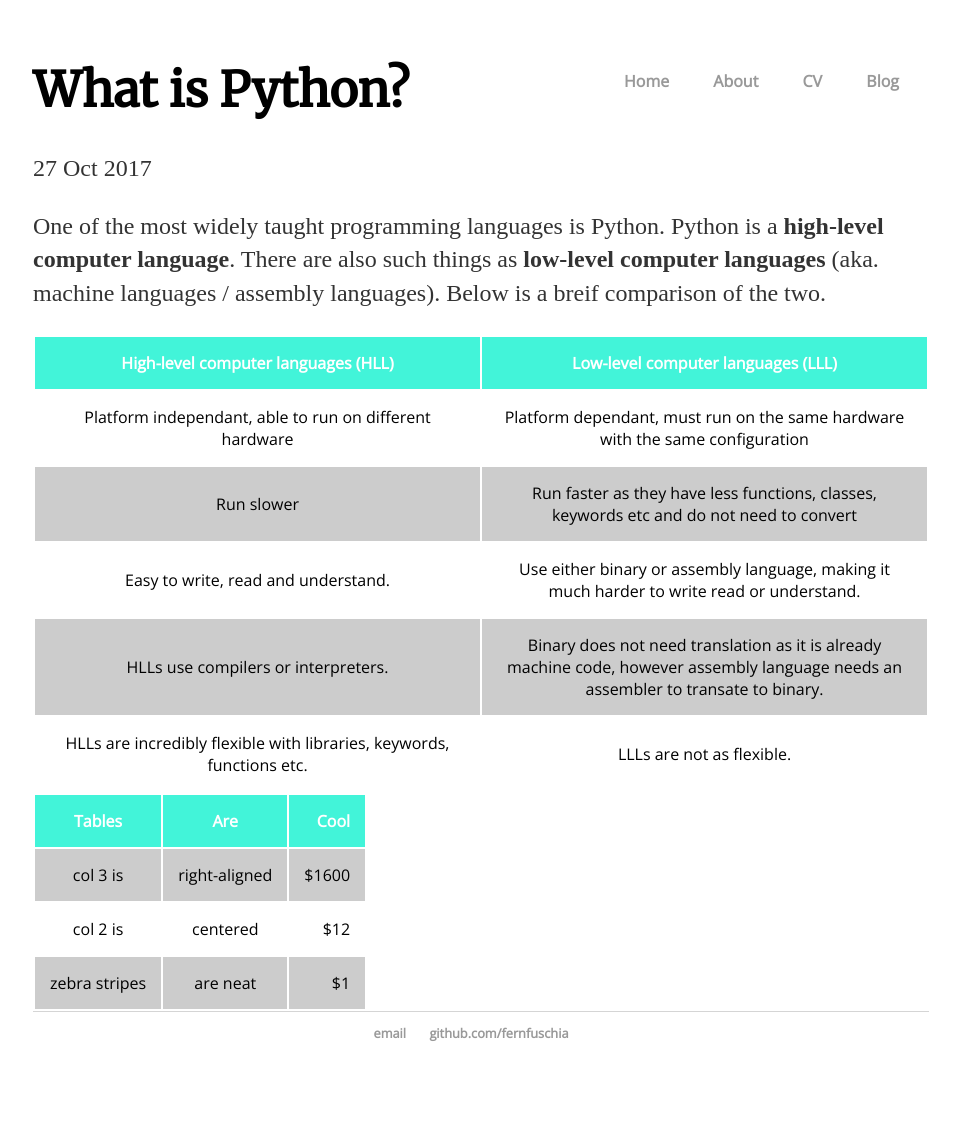
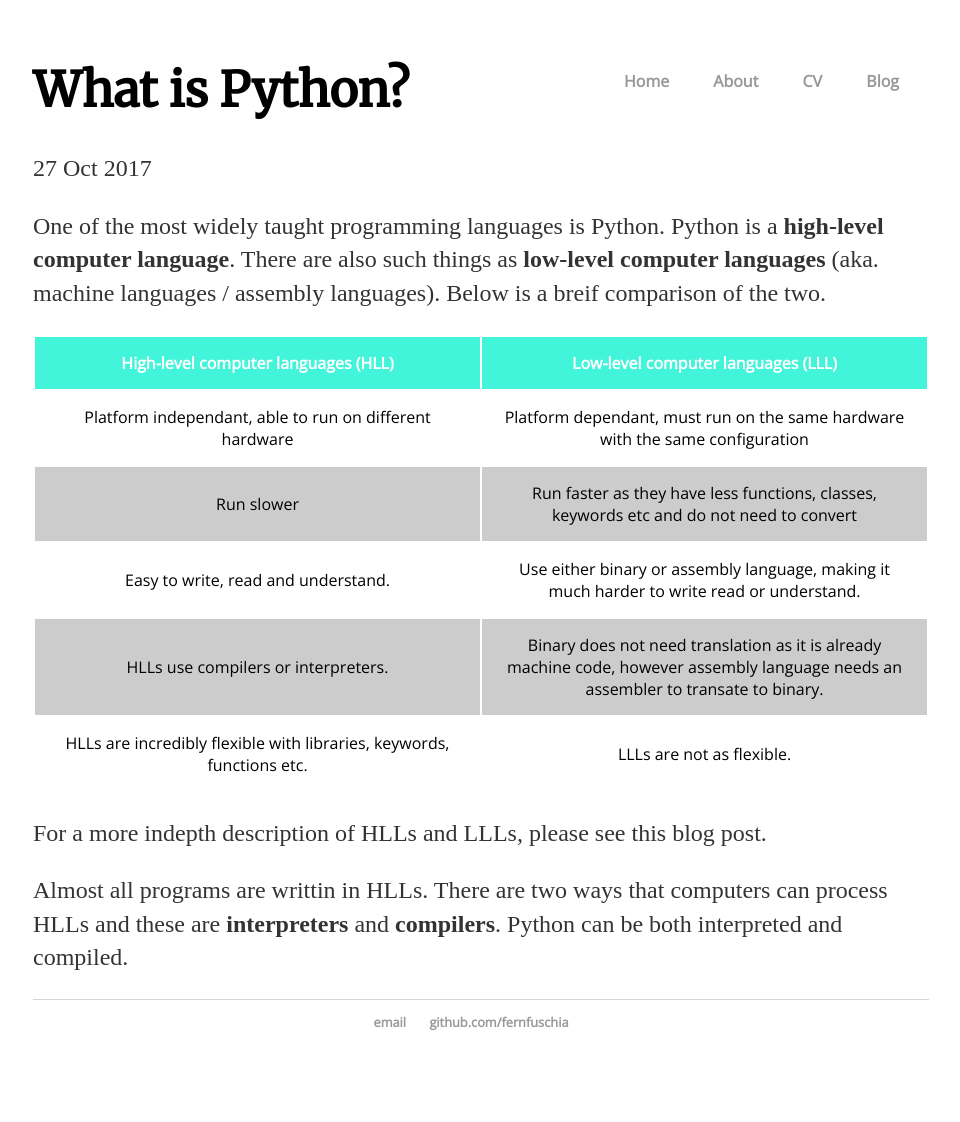
Before and after one commit to fernfuschia/fernfuschia.github.io, a Jekyll site: the page built from _posts/2017-10-27-what-is-python.md, in a window 1280 px wide. Shown: the whole page, without its empty margins (159-1119 px from the left). Built offline with Jekyll 4.4.1, drawn with Linux system fonts in a browser that asks for light colours.

Commit message:
Update 2017-10-27-what-is-python.md

```diff
--- a/_posts/2017-10-27-what-is-python.md
+++ b/_posts/2017-10-27-what-is-python.md
@@ -35,8 +35,8 @@ date: 2017-10-27
   </tr>
 </table>
 
-| Tables        | Are           | Cool  |
-| ------------- |:-------------:| -----:|
-| col 3 is      | right-aligned | $1600 |
-| col 2 is      | centered      |   $12 |
-| zebra stripes | are neat      |    $1 |
+For a more indepth description of HLLs and LLLs, please see this blog post.
+
+Almost all programs are writtin in HLLs. There are two ways that computers can process
+HLLs and these are <b>interpreters</b> and <b>compilers</b>. Python can be both interpreted
+and compiled.
```
